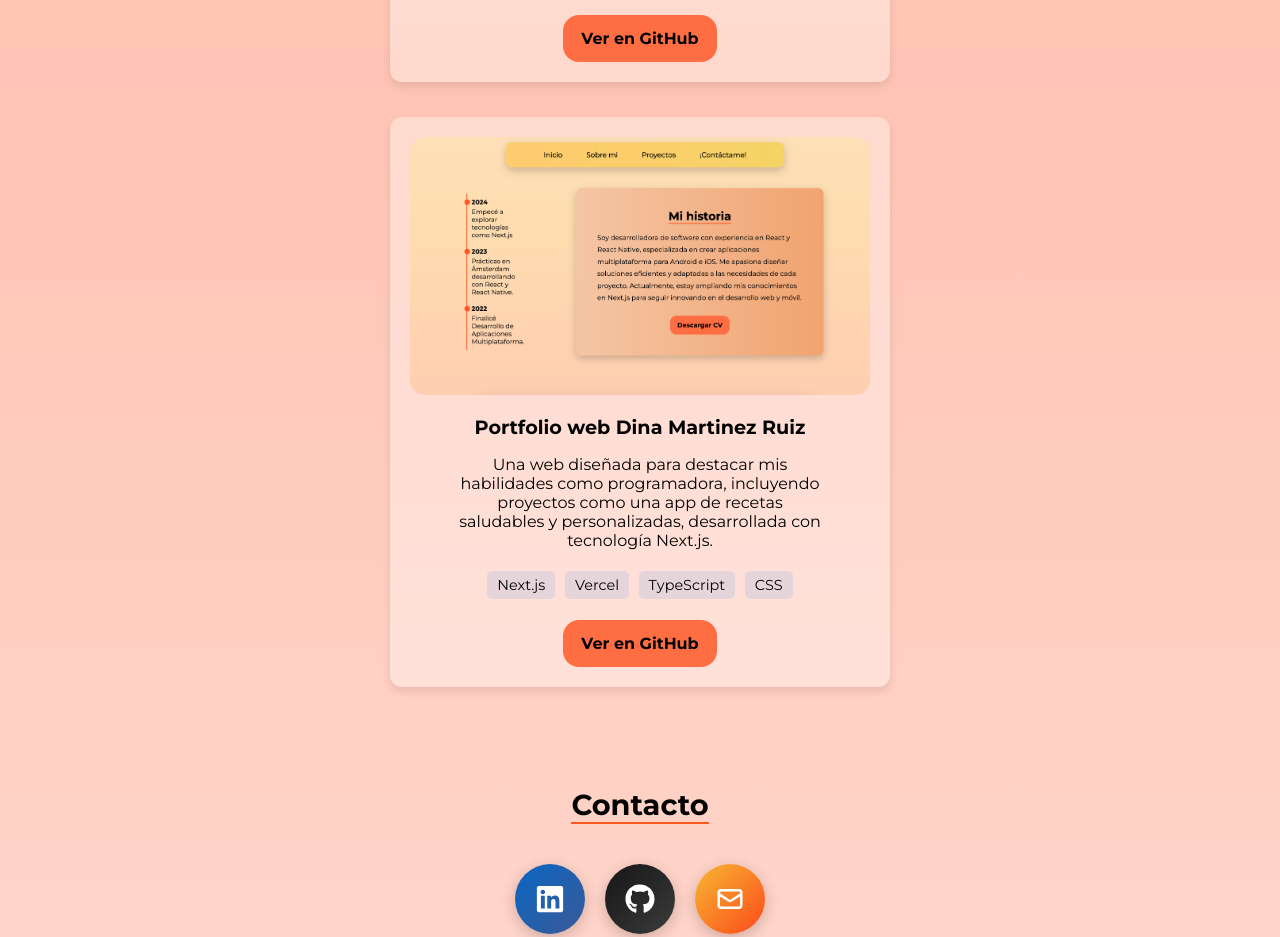
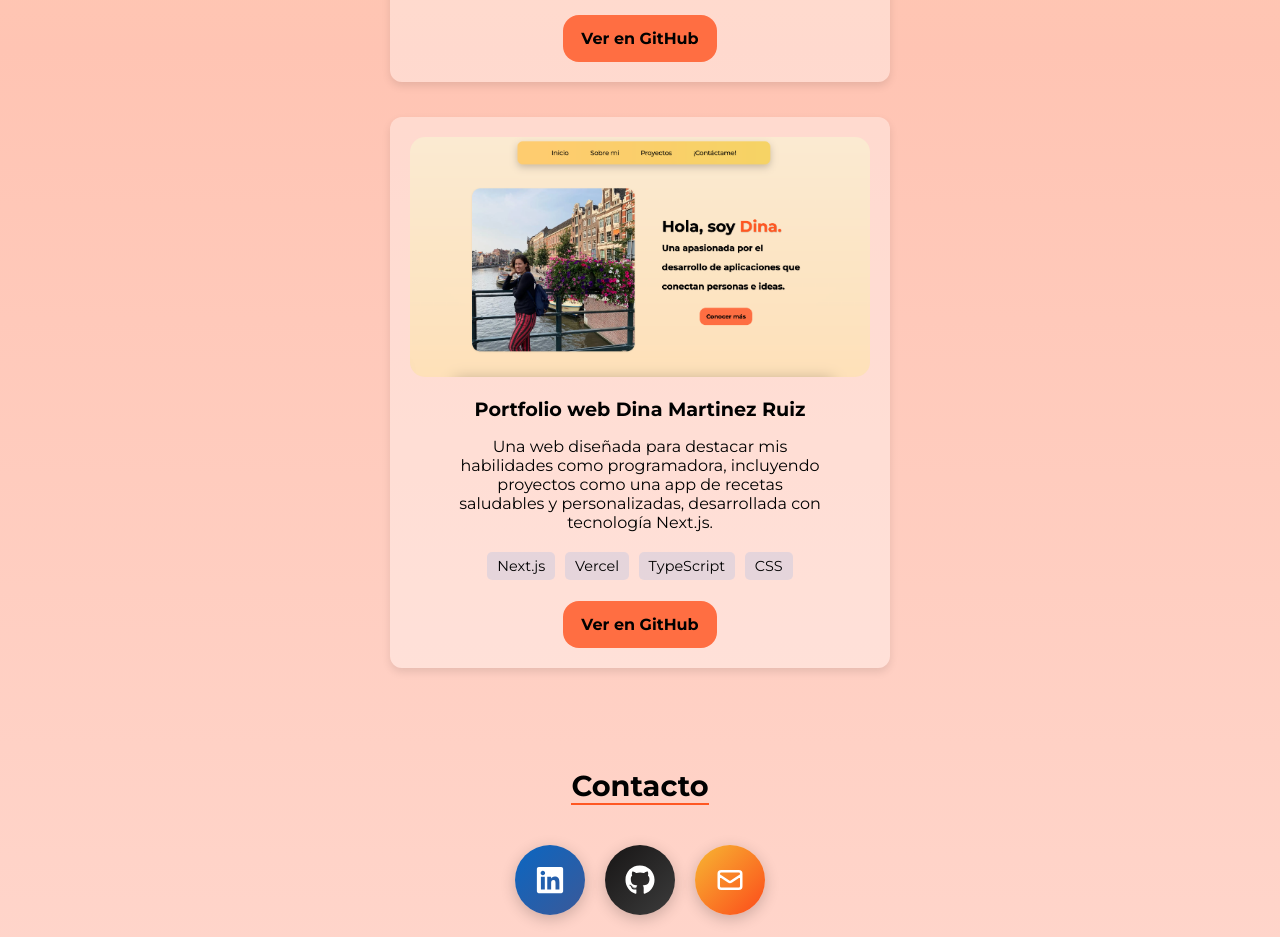
Before and after one commit to LavryDam/my-portfolio-web, a Next.js app: page / in a window 1280 px wide. Shown: the part 1880-2817 px from the top of the page. Built offline with nearby package versions, Linux system fonts and the light colour scheme.

Commit message:
fix:img-meta

```diff
--- a/app/layout.tsx
+++ b/app/layout.tsx
@@ -23,7 +23,7 @@
         <meta name="author" content="Dina Martinez Ruiz" />
         <meta property="og:title" content="Dina Martinez Ruiz | Desarrolladora Web y Móvil" />
         <meta property="og:description" content="Descubre mi portafolio como desarrolladora web y móvil con proyectos destacados y habilidades técnicas." />
-        <meta property="og:image" content="https://opengraph.b-cdn.net/production/images/9e04ec77-12f4-4d4c-8134-480534d428ec.png?token=hgl1W55LU9pNlbDUxBpUSm_G0MW6dWGoRRleElExKF0&height=625&width=1200&expires=33273978583" />
+        <meta property="og:image" content="../public/images/portfolio-web.webp" />
         <meta property="og:type" content="website" />
         <meta property="og:url" content="https://portfolio-web-dina-martinez.vercel.app/" />
         <meta name="twitter:card" content="summary_large_image"/>
@@ -31,7 +31,7 @@
         <meta property="twitter:url" content="https://portfolio-web-dina-martinez.vercel.app/"/>
         <meta name="twitter:title" content="Dina Martinez Ruiz"/>
         <meta name="twitter:description" content="Portfolio web Dina Martinez Ruiz"/>
-        <meta name="twitter:image" content="https://opengraph.b-cdn.net/production/images/9e04ec77-12f4-4d4c-8134-480534d428ec.png?token=hgl1W55LU9pNlbDUxBpUSm_G0MW6dWGoRRleElExKF0&height=625&width=1200&expires=33273978583"/>
+        <meta name="twitter:image" content="../public/images/portfolio-web.webp"/>
       </head>
       <body className={Fonts.className}>
         <GoogleAnalytics />
--- a/app/proyectos/project.tsx
+++ b/app/proyectos/project.tsx
@@ -41,7 +41,7 @@
                 <div className="tarjeta-proyecto">
                     <Image
                         className="imagen-proyecto"
-                        src="/images/PWDINA.webp"
+                        src="/images/portfolio-web.webp"
                         width={300}
                         height={200}
                         alt="Proyecto de portfolio web Dina Martinez Ruiz"
```
Also changed, not shown: public/images/PWDINA.webp (deleted), public/images/portfolio-web.webp (added).
